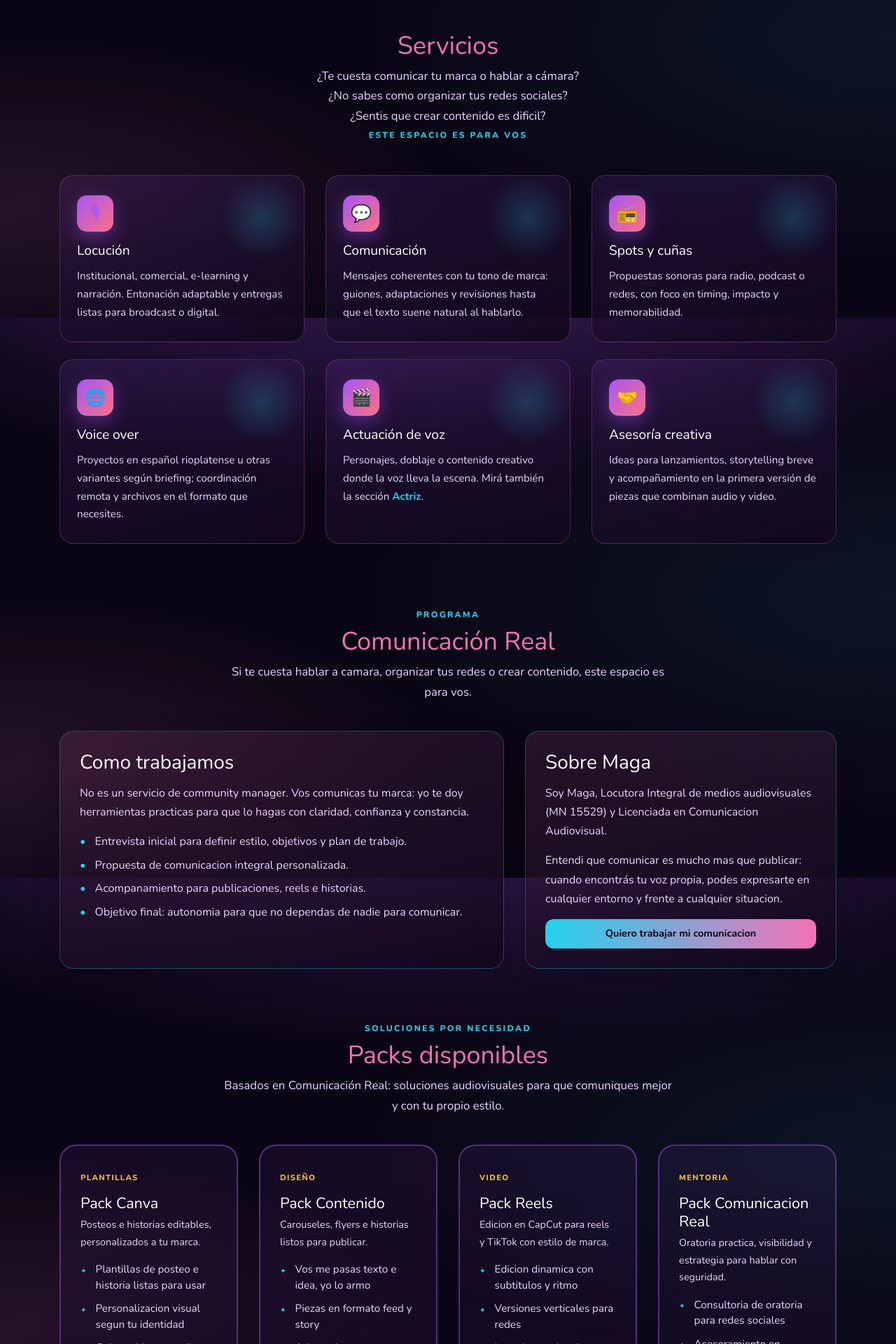
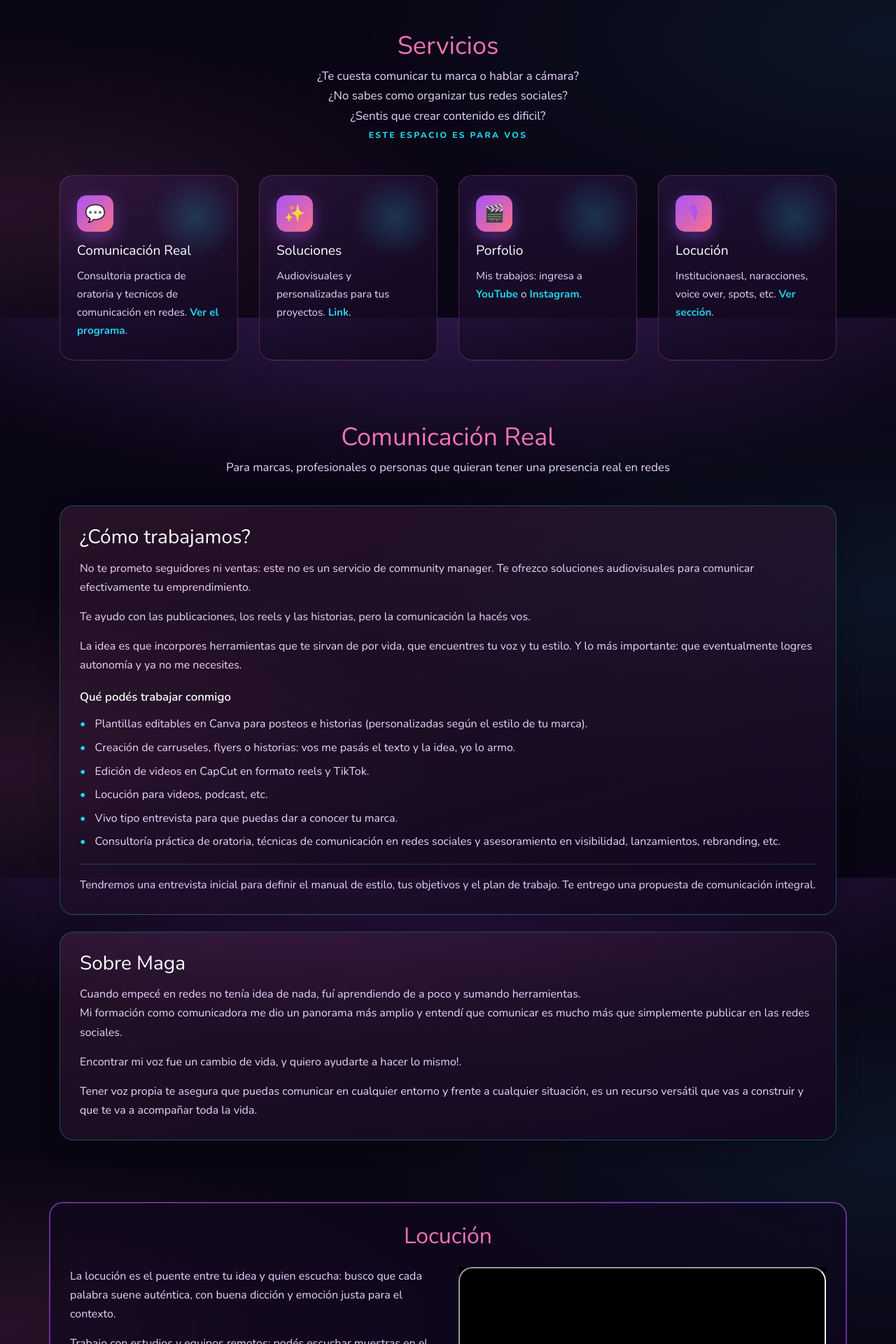
Before and after one commit to mslimmens/mslimmens.github.io, a PHP site: page /sevoz/index.html in a window 1280 px wide. Shown: the part 1146-3066 px from the top of the page at 70% size. Run offline with PHP 8.4, Linux system fonts and the light colour scheme; some libraries are stand-ins or nearby versions; some web fonts are replaced; grey boxes are pictures that could not be loaded.

Commit message:
Servicios y comunicación real

```diff
--- a/sevoz/css/style.css
+++ b/sevoz/css/style.css
@@ -680,6 +680,21 @@ Section jobs
   margin-bottom: 0.85rem;
 }
 
+.manifesto-card-subtitle {
+  color: #fff;
+  font-size: 1.05rem;
+  font-weight: 600;
+  margin: 1.35rem 0 0.65rem;
+}
+
+.manifesto-card-kickoff {
+  margin: 1.25rem 0 0;
+  padding-top: 1rem;
+  border-top: 1px solid rgba(34, 211, 238, 0.25);
+  color: var(--text-muted);
+  font-size: 0.98rem;
+}
+
 .manifesto-card ul {
   list-style: none;
   padding: 0;
--- a/sevoz/index.html
+++ b/sevoz/index.html
@@ -46,14 +46,23 @@
             <div class="container">
                 <div class="collapse navbar-collapse" id="navbarSupportedContent">
                     <ul class="navbar-nav">
-                        <li class="nav-item"><a class="nav-link" href="#" onclick="scrollToSection('inicio'); return false;">Inicio</a></li>
-                        <li class="nav-item"><a class="nav-link" href="#" onclick="scrollToSection('servicios'); return false;">Servicios</a></li>
-                        <li class="nav-item"><a class="nav-link" href="#" onclick="scrollToSection('comunicacion-real'); return false;">Comunicación Real</a></li>
-                        <li class="nav-item"><a class="nav-link" href="#" onclick="scrollToSection('trabajamos-juntos'); return false;">Trabajamos Juntos?</a></li>
-                        <li class="nav-item"><a class="nav-link" href="#" onclick="scrollToSection('soluciones'); return false;">Soluciones</a></li>
-                        <li class="nav-item"><a class="nav-link" href="#" onclick="scrollToSection('porfolio'); return false;">Porfolio</a></li>
-                        <li class="nav-item"><a class="nav-link" href="#" onclick="scrollToSection('locucion'); return false;">Locución</a></li>
-                        <li class="nav-item"><a class="nav-link" href="#" onclick="scrollToSection('contacto'); return false;">Contacto</a></li>
+                        <li class="nav-item"><a class="nav-link" href="#"
+                                onclick="scrollToSection('inicio'); return false;">Inicio</a></li>
+                        <li class="nav-item"><a class="nav-link" href="#"
+                                onclick="scrollToSection('servicios'); return false;">Servicios</a></li>
+                        <li class="nav-item"><a class="nav-link" href="#"
+                                onclick="scrollToSection('comunicacion-real'); return false;">Comunicación Real</a></li>
+                        <li class="nav-item"><a class="nav-link" href="#"
+                                onclick="scrollToSection('trabajamos-juntos'); return false;">Trabajamos Juntos?</a>
+                        </li>
+                        <li class="nav-item"><a class="nav-link" href="#"
+                                onclick="scrollToSection('soluciones'); return false;">Soluciones</a></li>
+                        <li class="nav-item"><a class="nav-link" href="#"
+                                onclick="scrollToSection('porfolio'); return false;">Porfolio</a></li>
+                        <li class="nav-item"><a class="nav-link" href="#"
+                                onclick="scrollToSection('locucion'); return false;">Locución</a></li>
+                        <li class="nav-item"><a class="nav-link" href="#"
+                                onclick="scrollToSection('contacto'); return false;">Contacto</a></li>
                     </ul>
                 </div>
             </div>
@@ -92,7 +101,7 @@
             </div>
         </div>
 
-        <section id="negocio" class="negocio-section" aria-labelledby="titulo-negocio">
+        <section id="servicios" class="negocio-section" aria-labelledby="titulo-negocio">
             <div class="container">
                 <div class="section-title-block">
                     <h2 id="titulo-negocio">Servicios</h2>
@@ -103,52 +112,41 @@
                     <span class="section-eyebrow">Este espacio es para vos</span>
                 </div>
                 <div class="row">
-                    <div class="col-md-6 col-lg-4 mb-4">
+                    <div class="col-md-6 col-lg-3 mb-4">
+                        <article class="service-card">
+                            <div class="icon-wrap" aria-hidden="true">💬</div>
+                            <h3>Comunicación Real</h3>
+                            <p>Consultoria practica de oratoria y tecnicos de comunicación en redes. <a href="#"
+                                    onclick="scrollToSection('comunicacion-real'); return false;">Ver
+                                    el programa</a>.</p>
+                        </article>
+                    </div>
+                    <div class="col-md-6 col-lg-3 mb-4">
+                        <article class="service-card">
+                            <div class="icon-wrap" aria-hidden="true">✨</div>
+                            <h3>Soluciones</h3>
+                            <p>Audiovisuales y personalizadas para tus proyectos. <a href="#"
+                                    onclick="scrollToSection('#'); return false;">Link</a>.</p>
+                        </article>
+                    </div>
+                    <div class="col-md-6 col-lg-3 mb-4">
+                        <article class="service-card">
+                            <div class="icon-wrap" aria-hidden="true">🎬</div>
+                            <h3>Porfolio</h3>
+                            <p>Mis trabajos: ingresa a <a
+                                    href="https://www.youtube.com/channel/UCKxd7Km4cMTMe4U3UK3XHNw" target="_blank"
+                                    rel="noopener noreferrer">YouTube</a> o <a
+                                    href="https://www.instagram.com/sevoz_bymagalibaldovino/" target="_blank"
+                                    rel="noopener noreferrer">Instagram</a>.</p>
+                        </article>
+                    </div>
+                    <div class="col-md-6 col-lg-3 mb-4">
                         <article class="service-card">
                             <div class="icon-wrap" aria-hidden="true">🎙</div>
                             <h3>Locución</h3>
-                            <p>Institucional, comercial, e-learning y narración. Entonación adaptable y entregas listas
-                                para broadcast o digital.</p>
-                        </article>
-                    </div>
-                    <div class="col-md-6 col-lg-4 mb-4">
-                        <article class="service-card">
-                            <div class="icon-wrap" aria-hidden="true">💬</div>
-                            <h3>Comunicación</h3>
-                            <p>Mensajes coherentes con tu tono de marca: guiones, adaptaciones y revisiones hasta que el
-                                texto suene natural al hablarlo.</p>
-                        </article>
-                    </div>
-                    <div class="col-md-6 col-lg-4 mb-4">
-                        <article class="service-card">
-                            <div class="icon-wrap" aria-hidden="true">📻</div>
-                            <h3>Spots y cuñas</h3>
-                            <p>Propuestas sonoras para radio, podcast o redes, con foco en timing, impacto y
-                                memorabilidad.</p>
-                        </article>
-                    </div>
-                    <div class="col-md-6 col-lg-4 mb-4">
-                        <article class="service-card">
-                            <div class="icon-wrap" aria-hidden="true">🌐</div>
-                            <h3>Voice over</h3>
-                            <p>Proyectos en español rioplatense u otras variantes según briefing; coordinación remota y
-                                archivos en el formato que necesites.</p>
-                        </article>
-                    </div>
-                    <div class="col-md-6 col-lg-4 mb-4">
-                        <article class="service-card">
-                            <div class="icon-wrap" aria-hidden="true">🎬</div>
-                            <h3>Actuación de voz</h3>
-                            <p>Personajes, doblaje o contenido creativo donde la voz lleva la escena. Mirá también la
-                                sección <a href="#" onclick="scrollToSection('actriz'); return false;">Actriz</a>.</p>
-                        </article>
-                    </div>
-                    <div class="col-md-6 col-lg-4 mb-4">
-                        <article class="service-card">
-                            <div class="icon-wrap" aria-hidden="true">🤝</div>
-                            <h3>Asesoría creativa</h3>
-                            <p>Ideas para lanzamientos, storytelling breve y acompañamiento en la primera versión de
-                                piezas que combinan audio y video.</p>
+                            <p>Institucionaesl, naracciones, voice over, spots, etc. <a href="#"
+                                    onclick="scrollToSection('locucion'); return false;">Ver
+                                    sección</a>.</p>
                         </article>
                     </div>
                 </div>
@@ -158,42 +156,62 @@
         <section id="comunicacion-real" class="comunicacion-real-section" aria-labelledby="titulo-comunicacion-real">
             <div class="container">
                 <div class="section-title-block">
-                    <span class="section-eyebrow">Programa</span>
+                    <!--<span class="section-eyebrow">Programa</span>-->
                     <h2 id="titulo-comunicacion-real">Comunicación Real</h2>
-                    <p class="lead">Si te cuesta hablar a camara, organizar tus redes o crear contenido, este espacio
-                        es para vos.</p>
+                    <p class="lead">Para marcas, profesionales o personas que quieran tener una presencia real en redes
+                    </p>
                 </div>
                 <div class="row align-items-stretch">
-                    <div class="col-lg-7 mb-4">
+                    <div class="col-lg-12 mb-4">
                         <article class="manifesto-card h-100">
-                            <h3>Como trabajamos</h3>
-                            <p>No es un servicio de community manager. Vos comunicas tu marca: yo te doy herramientas
-                                practicas para que lo hagas con claridad, confianza y constancia.</p>
+                            <h3>¿Cómo trabajamos?</h3>
+                            <p>No te prometo seguidores ni ventas: este no es un servicio de community manager. Te
+                                ofrezco
+                                soluciones audiovisuales para comunicar efectivamente tu emprendimiento.</p>
+                            <p>Te ayudo con las publicaciones, los reels y las historias, pero la comunicación la hacés
+                                vos.</p>
+                            <p>La idea es que incorpores herramientas que te sirvan de por vida, que encuentres tu voz y
+                                tu estilo. Y lo más importante: que eventualmente logres autonomía y ya no me
+                                necesites.</p>
+
+                            <h4 class="manifesto-card-subtitle">Qué podés trabajar conmigo</h4>
                             <ul>
-                                <li>Entrevista inicial para definir estilo, objetivos y plan de trabajo.</li>
-                                <li>Propuesta de comunicacion integral personalizada.</li>
-                                <li>Acompanamiento para publicaciones, reels e historias.</li>
-                                <li>Objetivo final: autonomia para que no dependas de nadie para comunicar.</li>
+                                <li>Plantillas editables en Canva para posteos e historias (personalizadas según el
+                                    estilo de tu marca).</li>
+                                <li>Creación de carruseles, flyers o historias: vos me pasás el texto y la idea, yo lo
+                                    armo.</li>
+                                <li>Edición de videos en CapCut en formato reels y TikTok.</li>
+                                <li>Locución para videos, podcast, etc.</li>
+                                <li>Vivo tipo entrevista para que puedas dar a conocer tu marca.</li>
+                                <li>Consultoría práctica de oratoria, técnicas de comunicación en redes sociales y
+                                    asesoramiento en visibilidad, lanzamientos, rebranding, etc.</li>
                             </ul>
+
+                            <p class="manifesto-card-kickoff">Tendremos una entrevista inicial para definir el manual de
+                                estilo, tus objetivos y el plan de trabajo. Te entrego una propuesta de comunicación
+                                integral.</p>
                         </article>
                     </div>
-                    <div class="col-lg-5 mb-4">
+                    <div class="col-lg-12 mb-4">
                         <article class="manifesto-card h-100">
                             <h3>Sobre Maga</h3>
-                            <p>Soy Maga, Locutora Integral de medios audiovisuales (MN 15529) y Licenciada en
-                                Comunicacion Audiovisual.</p>
-                            <p>Entendi que comunicar es mucho mas que publicar: cuando encontrás tu voz propia, podes
-                                expresarte en cualquier entorno y frente a cualquier situacion.</p>
-                            <a class="pack-cta"
+                            <p>Cuando empecé en redes no tenía idea de nada, fuí aprendiendo de a poco y sumando
+                                herramientas.
+                                <br>Mi formación como comunicadora me dio un panorama más amplio y entendí que comunicar es
+                                mucho más que simplemente publicar en las redes sociales.
+                            </p>
+                            <p>Encontrar mi voz fue un cambio de vida, y quiero ayudarte a hacer lo mismo!.</p>
+                            <p>Tener voz propia te asegura que puedas comunicar en cualquier entorno y frente a cualquier situación, es un recurso versátil que vas a construir y que te va a acompañar toda la vida.</p>
+                            <!--<a class="pack-cta"
                                 href="https://api.whatsapp.com/send?phone=5491166086090&amp;text=Hola%20Maga%2C%20quiero%20sumarme%20a%20Comunicaci%C3%B3n%20Real"
-                                target="_blank" rel="noopener noreferrer">Quiero trabajar mi comunicacion</a>
+                                target="_blank" rel="noopener noreferrer">Quiero trabajar mi comunicacion</a>-->
                         </article>
                     </div>
                 </div>
             </div>
         </section>
 
-        <section id="packs" class="packs-section" aria-labelledby="titulo-packs">
+        <!--<section id="soluciones" class="packs-section" aria-labelledby="titulo-packs">
             <div class="container">
                 <div class="section-title-block">
                     <span class="section-eyebrow">Soluciones por necesidad</span>
@@ -269,7 +287,7 @@
                     </div>
                 </div>
             </div>
-        </section>
+        </section>-->
 
         <section id="locucion" class="jobs">
             <div class="container mt-5">
```
